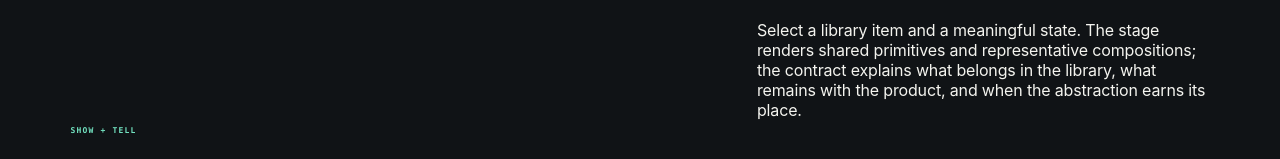
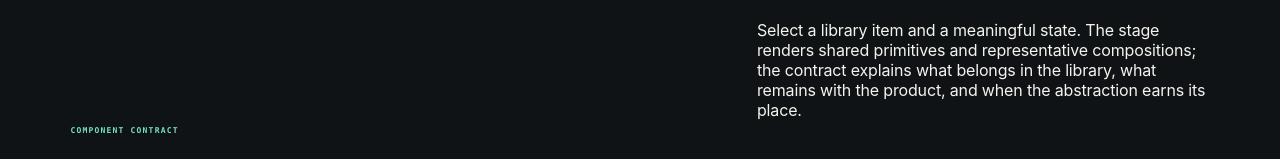
Before and after one commit to kuck1/automated-product-engineer, a Next.js app: page /guide in a window 1280 px wide. Shown: the part 2643-2802 px from the top of the page. Built offline with nearby package versions, Linux system fonts and the light colour scheme.

Commit message:
fix: clarify component contract label

```diff
--- a/src/guide/component-library-playbook.tsx
+++ b/src/guide/component-library-playbook.tsx
@@ -170,7 +170,7 @@ export function ComponentLibraryPlaybook() {
 
     <div className="cl-hierarchy" aria-label="Component library hierarchy">{hierarchy.map(([number, title, detail], index) => <div key={title}><span>{number}</span><strong>{title}</strong><small>{detail}</small>{index < hierarchy.length - 1 && <ArrowRight size={15} />}</div>)}</div>
 
-    <div className="playbook-heading cl-show-heading"><span>SHOW + TELL</span><div><h4>See the component. Then inspect the contract.</h4><p>Select a library item and a meaningful state. The stage renders shared primitives and representative compositions; the contract explains what belongs in the library, what remains with the product, and when the abstraction earns its place.</p></div></div>
+    <div className="playbook-heading cl-show-heading"><span>COMPONENT CONTRACT</span><div><h4>See the component. Then inspect the contract.</h4><p>Select a library item and a meaningful state. The stage renders shared primitives and representative compositions; the contract explains what belongs in the library, what remains with the product, and when the abstraction earns its place.</p></div></div>
 
     <div className="cl-workbench">
       <nav aria-label="Component library examples">{libraryItems.map((item, index) => <button type="button" className={active.id === item.id ? "active" : ""} aria-pressed={active.id === item.id} onClick={() => selectItem(item)} key={item.id}><span>{String(index + 1).padStart(2, "0")}</span><div><small>{item.level}</small><strong>{item.name}</strong><p>{item.summary}</p></div><ArrowRight size={15} /></button>)}</nav>
```
